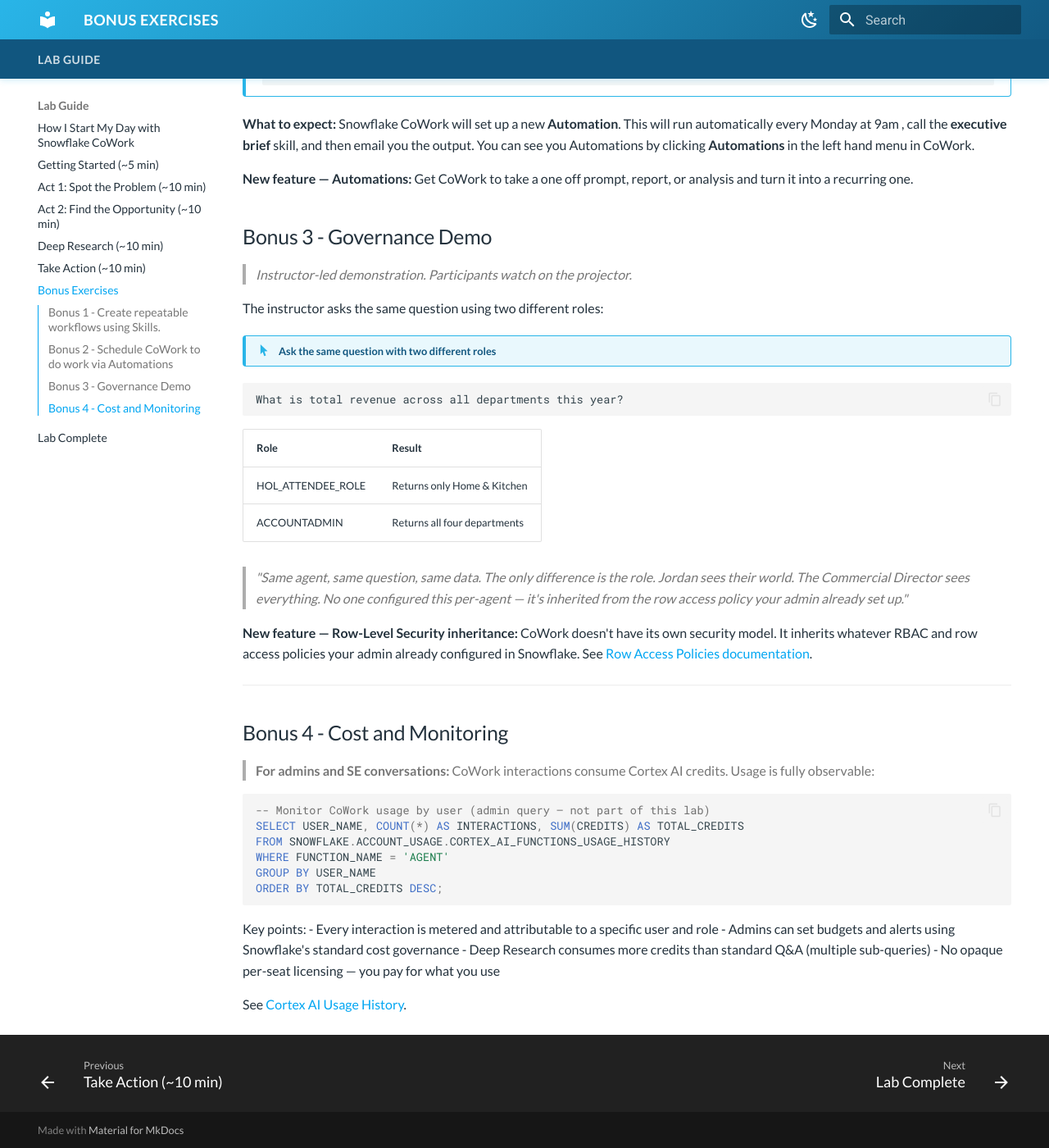
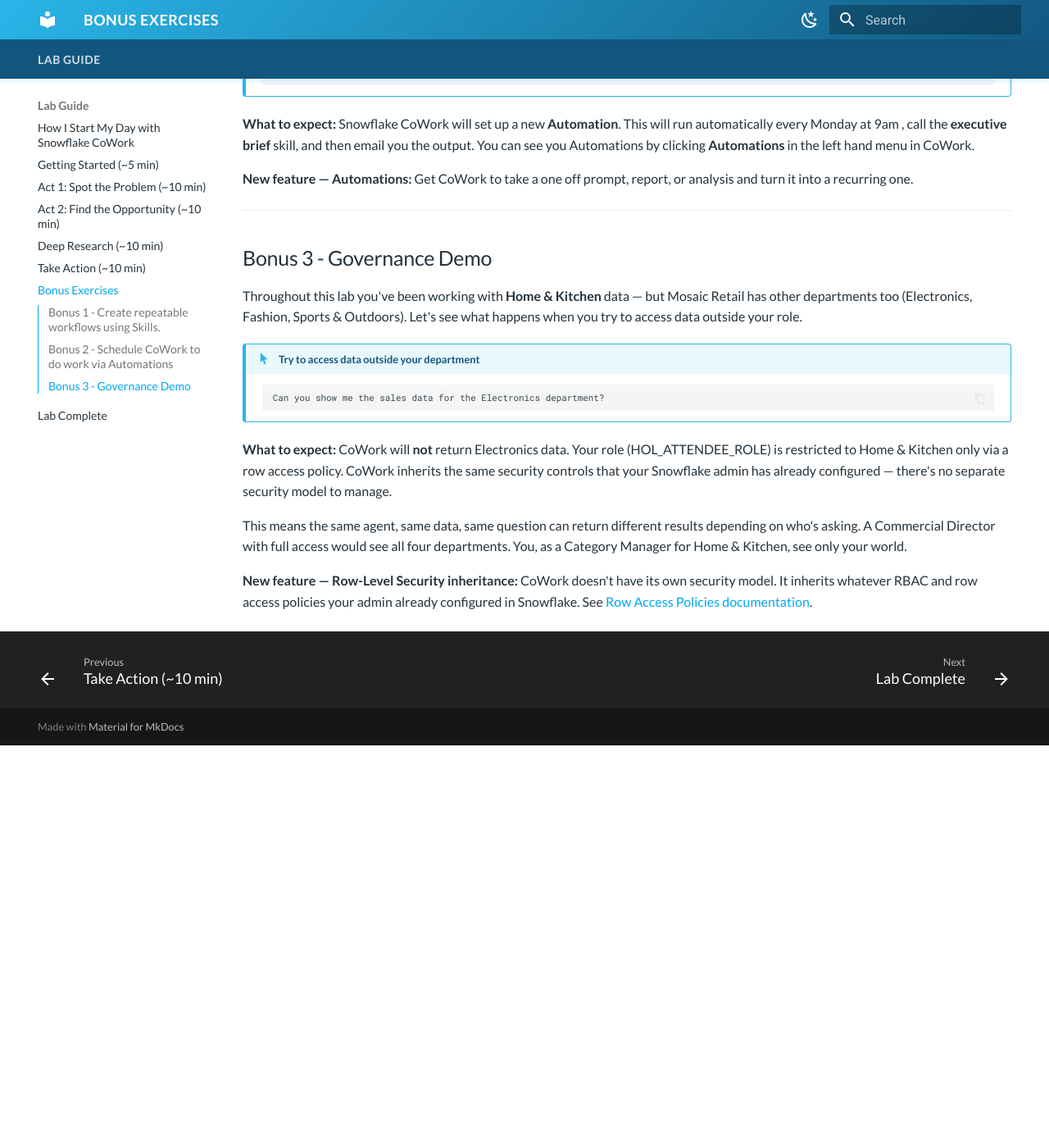
Before and after one commit to sfc-gh-adignadice/swt-auckland-lab-guide, an MkDocs documentation site: the page built from docs/bonus.md, in a window 1280 px wide and 1400 px high, scrolled down 1645 px. Shown: the whole window at 82% size. Built offline with MkDocs 1.6.1 and Material for MkDocs 9.7.7, drawn with Linux system fonts in a browser that asks for light colours; after the commit the page ends 2554 px from its top, so only the background shows below that.

Commit message:
Tweaks to instructions following end-to-end runthrough with Craig

````diff
--- a/docs/bonus.md
+++ b/docs/bonus.md
@@ -43,44 +43,20 @@
 
 **New feature — Automations:** Get CoWork to take a one off prompt, report, or analysis and turn it into a recurring one.
 
+---
+
 ## Bonus 3 - Governance Demo
 
-> *Instructor-led demonstration. Participants watch on the projector.*
+Throughout this lab you've been working with **Home & Kitchen** data — but Mosaic Retail has other departments too (Electronics, Fashion, Sports & Outdoors). Let's see what happens when you try to access data outside your role.
 
-The instructor asks the same question using two different roles:
-!!! action "Ask the same question with two different roles"
-```text
-What is total revenue across all departments this year?
-```
+!!! action "Try to access data outside your department"
 
-| Role | Result |
-|------|--------|
-| HOL_ATTENDEE_ROLE | Returns only Home & Kitchen |
-| ACCOUNTADMIN | Returns all four departments |
+    ```text
+    Can you show me the sales data for the Electronics department?
+    ```
 
-> *"Same agent, same question, same data. The only difference is the role. Jordan sees their world. The Commercial Director sees everything. No one configured this per-agent — it's inherited from the row access policy your admin already set up."*
+**What to expect:** CoWork will **not** return Electronics data. Your role (HOL_ATTENDEE_ROLE) is restricted to Home & Kitchen only via a row access policy. CoWork inherits the same security controls that your Snowflake admin has already configured — there's no separate security model to manage.
+
+This means the same agent, same data, same question can return different results depending on who's asking. A Commercial Director with full access would see all four departments. You, as a Category Manager for Home & Kitchen, see only your world.
 
 **New feature — Row-Level Security inheritance:** CoWork doesn't have its own security model. It inherits whatever RBAC and row access policies your admin already configured in Snowflake. See [Row Access Policies documentation](https://docs.snowflake.com/en/user-guide/security-row-intro).
-
----
-
-## Bonus 4 - Cost and Monitoring
-
-> **For admins and SE conversations:** CoWork interactions consume Cortex AI credits. Usage is fully observable:
-
-```sql
--- Monitor CoWork usage by user (admin query — not part of this lab)
-SELECT USER_NAME, COUNT(*) AS INTERACTIONS, SUM(CREDITS) AS TOTAL_CREDITS
-FROM SNOWFLAKE.ACCOUNT_USAGE.CORTEX_AI_FUNCTIONS_USAGE_HISTORY
-WHERE FUNCTION_NAME = 'AGENT'
-GROUP BY USER_NAME
-ORDER BY TOTAL_CREDITS DESC;
-```
-
-Key points:
-- Every interaction is metered and attributable to a specific user and role
-- Admins can set budgets and alerts using Snowflake's standard cost governance
-- Deep Research consumes more credits than standard Q&A (multiple sub-queries)
-- No opaque per-seat licensing — you pay for what you use
-
-See [Cortex AI Usage History](https://docs.snowflake.com/en/sql-reference/account-usage/cortex_ai_functions_usage_history).
--- a/mkdocs.yml
+++ b/mkdocs.yml
@@ -16,7 +16,9 @@
   - glightbox
 theme:
   name: material
+  custom_dir: overrides
   features:
+    - announce.dismiss
     - toc.integrate
     - content.tabs.link
     - content.code.copy
--- /dev/null
+++ b/overrides/partials/announce.html
@@ -0,0 +1,25 @@
+<style>
+  .md-banner {
+    background: linear-gradient(135deg, #11567F 0%, #29B5E8 100%);
+    color: white;
+    font-family: Lato, sans-serif;
+    font-size: 14px;
+    font-weight: 700;
+    letter-spacing: 0.3px;
+  }
+  .md-banner__inner {
+    display: flex;
+    justify-content: center;
+    gap: 2rem;
+    flex-wrap: wrap;
+    padding: 0.4rem 1rem;
+  }
+  .md-banner__inner a {
+    color: white;
+    text-decoration: underline;
+  }
+</style>
+<div class="md-banner__inner">
+  <span>Lab Guide: <a href="https://tinyurl.com/SWTLab1" target="_blank">tinyurl.com/SWTLab1</a></span>
+  <span>WiFi: <strong>TechLab</strong> &nbsp;/&nbsp; Password: <strong>Worldtour26</strong></span>
+</div>
````
Also changed, not shown: docs/act1.md (+1 -1 lines), docs/act2.md (+4 -2 lines), docs/deep_research.md (+1 -3 lines), docs/getting_started.md (+5 -1 lines).
